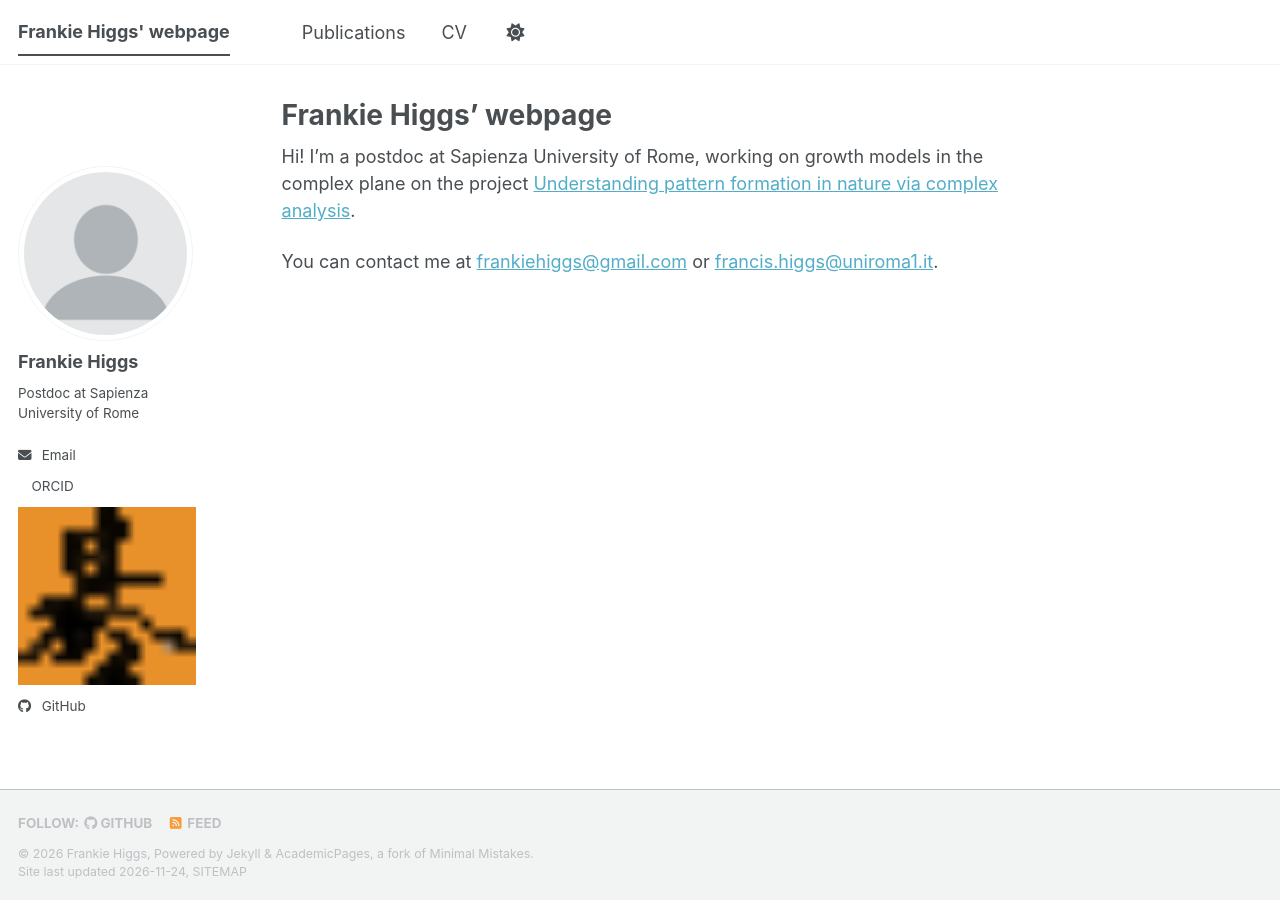
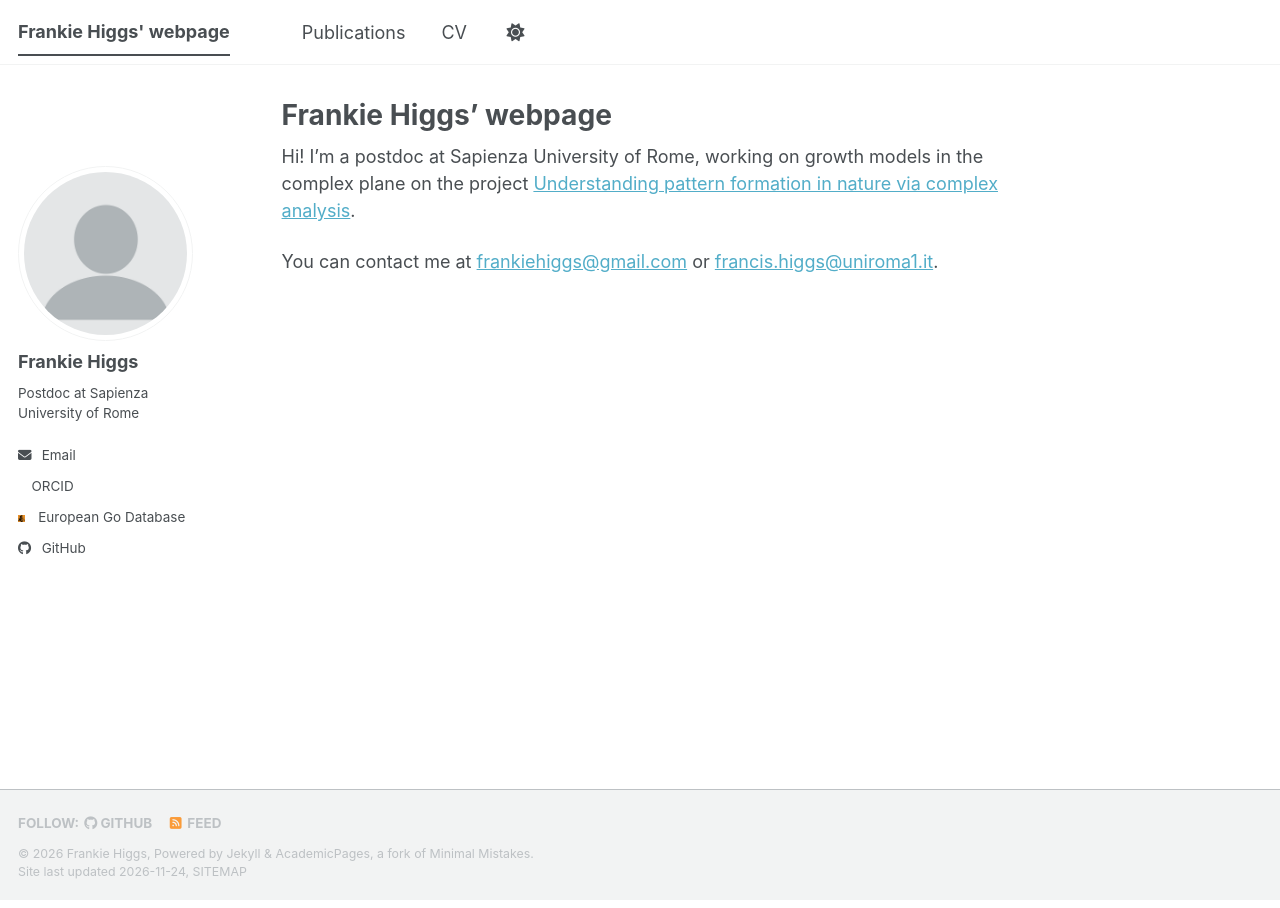
Before and after one commit to frankiehiggs/frankiehiggs.github.io, a Jekyll site: the page built from _pages/about.md, in a window 1280 px wide. Built offline with Jekyll 4.4.1, drawn with Linux system fonts in a browser that asks for light colours; a script bundle is joined from its source files by our own code; a style sheet for code colours, icons or effects is not loaded.

Commit message:
Resize EGD icon

```diff
--- a/_includes/author-profile.html
+++ b/_includes/author-profile.html
@@ -75,7 +75,7 @@
         <li><a href="{{ author.zotero }}"><i class="ai ai-zotero ai-fw icon-pad-right"></i>Zotero</a></li>
       {% endif %}
       {% if author.europeangodatabase %}
-        <li><a href="https://europeangodatabase.eu/v2/players/{{ author.europeangodatabase }}"><img src="https://frankiehiggs.github.io/files/images/egd-icon.ico" alt="" class="icon-pad-right" width="16" height="16">European Go Database</a></li>
+        <li><a href="https://europeangodatabase.eu/v2/players/{{ author.europeangodatabase }}"><img src="https://frankiehiggs.github.io/files/images/egd-icon.ico" alt="" class="icon-pad-right" style="width: 1em; height: 1em; object-fit: contain;">European Go Database</a></li>
       {% endif %}
 
       <!-- Font Awesome icons / Repositories and software development -->
```
